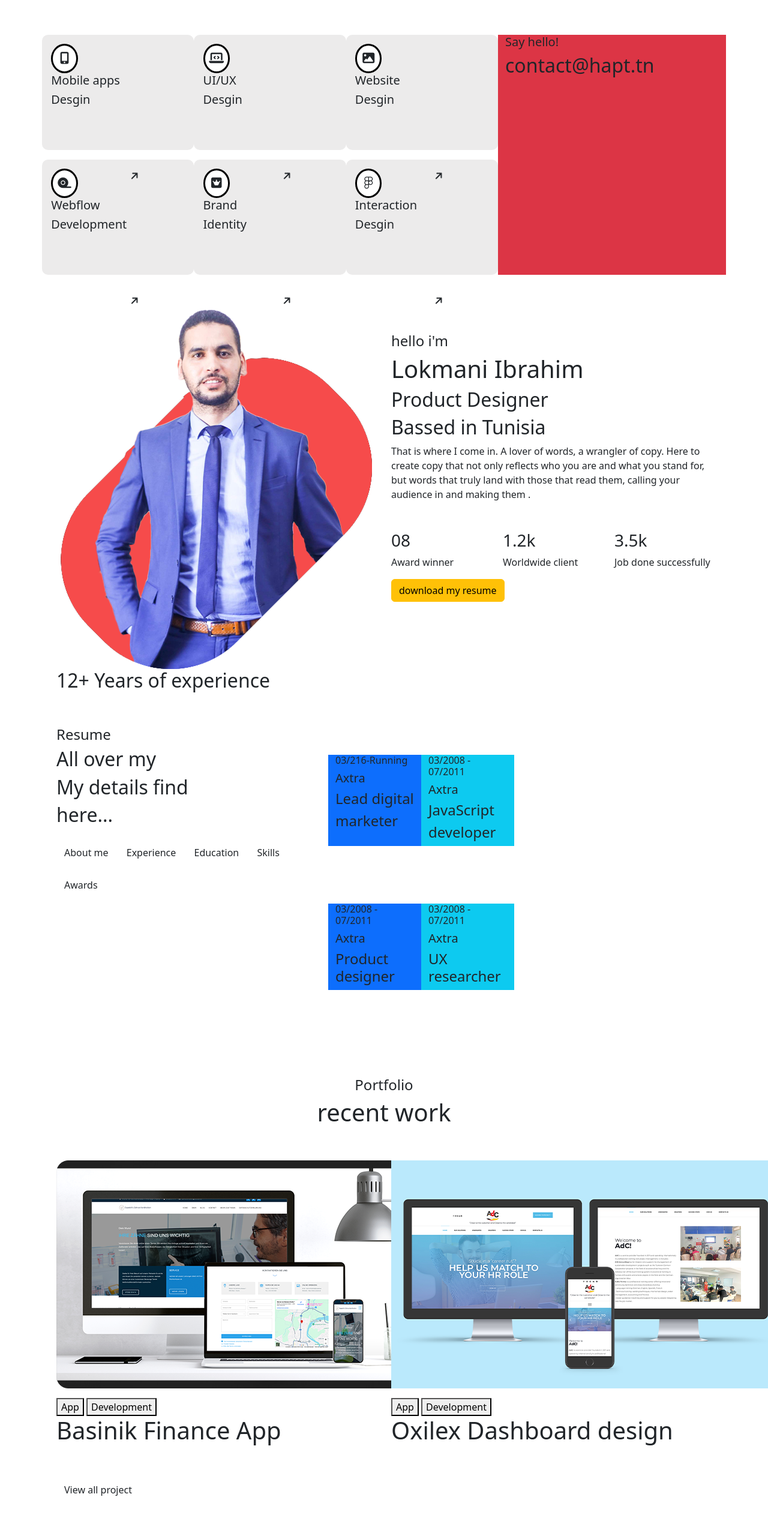
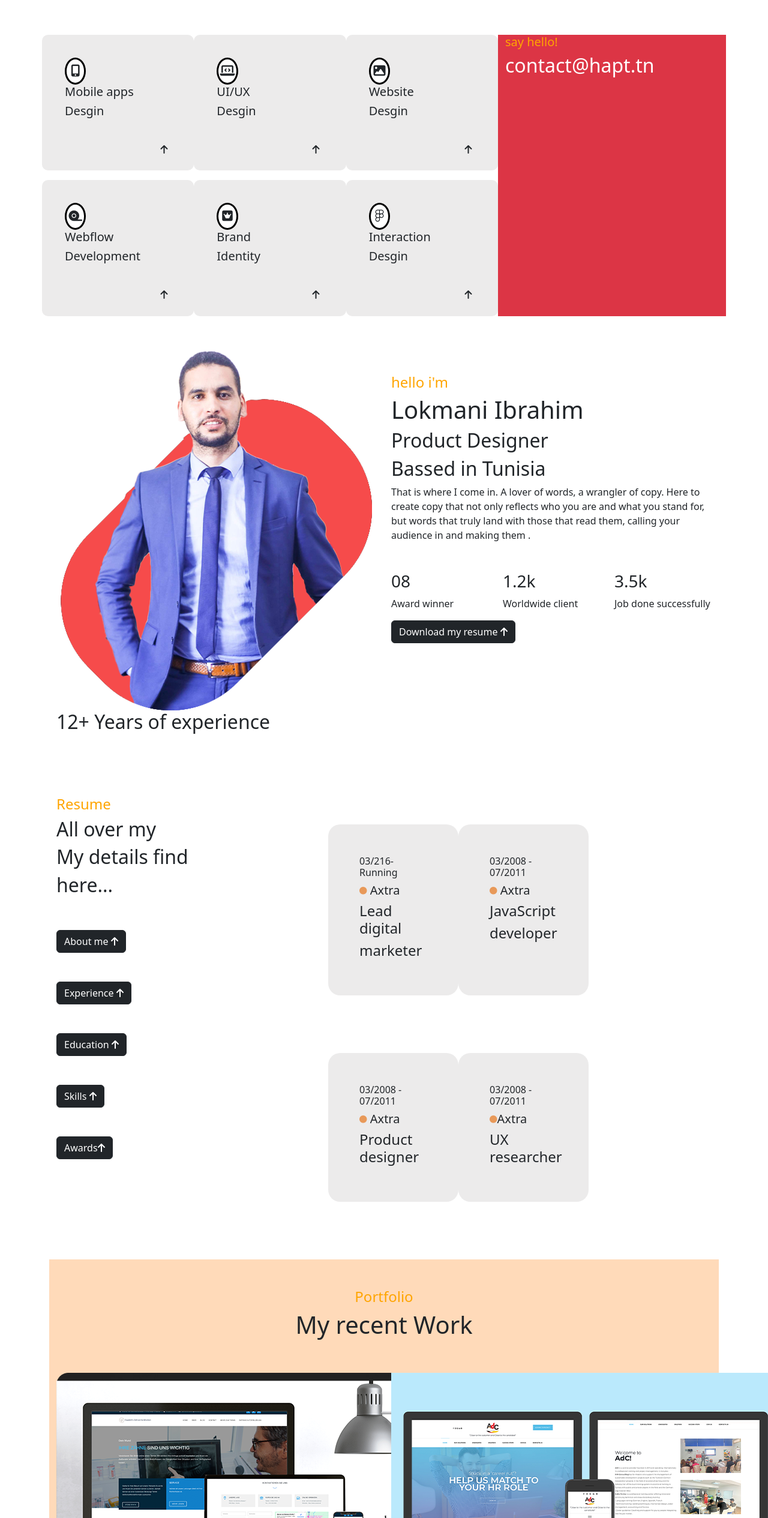
Before and after one commit to amal-jbeniani/project5, a plain HTML site: page index.html in a window 1280 px wide. Shown: the part 150-2680 px from the top of the page at 60% size. Drawn offline with nearby package versions, Linux system fonts and the light colour scheme.

Commit message:
reactif contact

```diff
--- a/css/style.css
+++ b/css/style.css
@@ -1,11 +1,11 @@
 .card-spec{
     background-color: rgb(236, 235, 235);
     border-radius: 10px;
-    padding: 2%;
+    padding: 5%;
 }.card-spec:hover{
     background-color: white;
     border-radius: 10px;
-    padding: 2%;
+    padding: 5%;
     box-shadow: 0px 0px 30px rgba(0, 0 , 0.265);
     color: orange;
 }
@@ -19,7 +19,66 @@ border: black 3px solid;
 text-align: center;
 padding-top: 5%;
 }
-.arrow-pos{
-padding-left: 70%;
-margin-top: 20%;
+.errow-pos{
+ padding-left:90%;
+ margin-top:20%;
+ }
+
+.hello{
+    color: orange;
+
 }
+.contact{
+    color: white;
+    margin-bottom: 80%;
+}
+.hey{
+    color: orange;
+}
+.download:hover{
+        background-color: white;
+        color: black;
+    }
+    .card-resume{
+        background: rgb(236, 235, 235);
+        border-radius: 20px;
+        padding: 8%;
+     }.card-resume:hover {
+        background-color: white;
+        border-radius: 30px;
+        padding: 10%;
+        box-shadow: 0px 0px 30px rgba(0, 0 , 0.265);
+    }
+    .button:hover{
+background-color: black;
+    }
+
+
+.project{
+    background-color: peachpuff;
+}
+.text{
+    color: red;
+    font-size: 70px;
+    margin-bottom: 10%;
+    font-family: Impact, Haettenschweiler, 'Arial Narrow Bold', sans-serif;
+}
+input ,select , textarea{
+    margin-top: 2%;
+    background-color: rgb(236, 235, 235) !important;
+    border: gray 2px solid !important ;
+}
+#but{
+    margin-top: 2%;
+    width: 30%;
+    background-color: black;
+    margin-left: 35%;
+}
+#but:hover{
+    margin-top: 2%;
+    width: 30%;
+    background-color:rgb(236, 235, 235) ;
+    margin-left: 35%;
+    border: 2px gray solid;
+    color: black;
+}
--- a/index.html
+++ b/index.html
@@ -44,25 +44,24 @@
                             <i class="fa-solid fa-mobile-screen-button icon-size"></i>
                             <h5 class="cart-2">Mobile apps </h5>
                             <h5>Desgin</h5>
-                            <i class="fa-solid fa-arrow-up fa-rotate-by arrow-pos" style="--fa-rotate-angle: 45deg;"></i>
-                        </div>
+                            <i class="fa-solid fa-arrow-up fa-bounce errow-pos"></i>
+                         </div>
 <!--end cart 1-->
                         <div class="col-4 card-spec">
                              <i class="fa-solid fa-laptop-code icon-size"></i>
                             <h5> UI/UX
                             </h5>
                             <h5> Desgin</h5>
-                            <i class="fa-solid fa-arrow-up fa-rotate-by arrow-pos" style="--fa-rotate-angle: 45deg;"></i>
-
-                        </div>
+                            <i class="fa-solid fa-arrow-up fa-bounce errow-pos"></i>
+                          </div>
                         <!--end cart 2-->
                         <div class="col-4 card-spec">
                             <i class="fa-solid fa-image icon-size"></i>
                             <h5 class="cart-2"> Website
                             </h5>
                             <h5> Desgin</h5>
-                            <i class="fa-solid fa-arrow-up fa-rotate-by arrow-pos" style="--fa-rotate-angle: 45deg;"></i>
-                        </div>
+                            <i class="fa-solid fa-arrow-up fa-bounce errow-pos"></i>
+                          </div>
                         <!--end cart 3-->
                        </div>
                        <!--end row 1-->
@@ -72,32 +71,28 @@
                             <h5> Webflow
                             </h5>
                             <h5>Development</h5>
-                            <i class="fa-solid fa-arrow-up fa-rotate-by arrow-pos" style="--fa-rotate-angle: 45deg;"></i>
-<!--end cart1-->
+                            <i class="fa-solid fa-arrow-up fa-bounce errow-pos"></i>
                         </div>
                         <div class="col-4 card-spec ">
                             <i class="fa-brands fa-square-web-awesome icon-size"></i>
                             <h5> Brand
                             </h5>
                             <h5> Identity</h5>
-                            <i class="fa-solid fa-arrow-up fa-rotate-by arrow-pos" style="--fa-rotate-angle: 45deg;"></i>
-<!--end cart 2-->
+                            <i class="fa-solid fa-arrow-up fa-bounce errow-pos"></i>
                         </div>
                         <div class="col-4 card-spec">
                             <i class="fa-brands fa-figma icon-size"></i>
                             <h5> Interaction
                             </h5>
                             <h5> Desgin</h5>
-                            <i class="fa-solid fa-arrow-up fa-rotate-by arrow-pos" style="--fa-rotate-angle: 45deg;"></i>
-
+                            <i class="fa-solid fa-arrow-up fa-bounce errow-pos"></i>
                         </div>
                        </div>
                        <!--end cart 3-->
                     </div>
-                    <div class="col-4 bg-danger mt-5">
-                        <h5> Say hello!
-                        </h5>
-                        <h2>contact@hapt.tn</h2>
+                    <div class="col-4 bg-danger mt-5 ">
+                        <h5 class="hello"> say hello! </h5>
+                        <h2 class="contact">contact@hapt.tn</h2>
                     </div>
                     </div>
                     <!--end section service-->
@@ -111,7 +106,7 @@
                                     <i></i>
                                 </div>
                                 <div class="col-6 mt-5">
-                                    <h4 class="hello"> hello i'm </h4>
+                                    <h4 class="hey"> hello i'm </h4>
                                     <h1> Lokmani Ibrahim </h1>
                                     <h2>Product Designer </h2>
                                     <h2>Bassed in Tunisia</h2>
@@ -129,10 +124,8 @@
                                         <h3>3.5k</h3>
                                         <p>Job done successfully</p>
                                        </div>
-
-
-                                    </div>
-                                    <button class="btn btn-warning"> download my resume </button>
+                                            </div>
+                                    <button class="btn btn-dark download"> </i> Download my resume  <i class="fa-solid fa-arrow-up fa-bounce "></i></button>
 
                                 </div>
 
@@ -142,27 +135,27 @@
                     </section>
                     <section>
                         <!--start cart-->
-                        <div class="container">
+                        <div class="container-fluid">
                             <div class="row mt-5">
-                                <div class="col-5">
-                                    <h4 class="service"> Resume</h4>
+                                <div class="col-5 mt-5">
+                                    <h4 class="service hey "> Resume</h4>
                                     <h2>All over my </h2>
                                     <h2>My details find</h2>
                                     <h2> here... </h2>
-                                    <button class="mt-3 btn"> About me </button>
-                                    <button class="mt-3 btn">Experience</button>
-                                    <button class="mt-3 btn"> Education</button>
-                                    <button class="mt-3 btn"> Skills</button>
-                                    <button class="mt-3 btn"> Awards</button>
+                                    <button class="mt-5 btn btn-dark download"> About me  <i class="fa-solid fa-arrow-up fa-bounce "></i> </button><br>
+                                    <button class="mt-5 btn btn-dark download ">Experience <i class="fa-solid fa-arrow-up fa-bounce "></i> </button><br>
+                                    <button class="mt-5 btn  btn-dark download "> Education <i class="fa-solid fa-arrow-up fa-bounce "></i> </button><br>
+                                    <button class="mt-5 btn  btn-dark download "> Skills <i class="fa-solid fa-arrow-up fa-bounce "></i> </button><br>
+                                    <button class="mt-5 btn  btn-dark download "> Awards<i class="fa-solid fa-arrow-up fa-bounce "></i> </button><br>
                                   </div>
                                   <!--end cart 1-->
-                                  <div class="col-5">
+                                  <div class="col-7 mt-5">
                                     <div class="row">
-                                        <div class="col-4 mt-5 mb-5 bg-primary">
+                                        <div class="col-4 mt-5 mb-5  card-resume">
                                          <i></i>
                                         <h6> 03/216-Running
                                         </h6>
-                                        <h5>Axtra
+                                        <h5> <i class="fa-solid fa-circle fa-2xs" style="color: #e89959;"></i> Axtra
                                         </h5>
                                         <h4> Lead digital
                                         </h4>
@@ -170,28 +163,28 @@
                                              </h4>
                                         </div>
                                         <!--end cart2-->
-                                        <div class="col-4 mt-5 mb-5 bg-info">
+                                        <div class="col-4 mt-5 mb-5 card-resume">
                                             <i></i>
                                             <h6>03/2008 - 07/2011
                                            </h6>
-                                            <h5>Axtra</h5>
+                                            <h5> <i class="fa-solid fa-circle fa-2xs" style="color: #e89959;"></i> Axtra</h5>
                                             <h4>JavaScript</h4>
                                             <h4>developer</h4>
                                         </div>
                                        </div>
                                        <!--end cart3-->
                                        <div class="row">
-                                        <div class="col-4 mt-5 mb-5 bg-primary">
+                                        <div class="col-4 mt-5 mb-5  card-resume">
                                          <i></i>
                                         <h6> 03/2008 - 07/2011</h6>
-                                        <h5>Axtra</h5>
+                                        <h5> <i class="fa-solid fa-circle fa-2xs" style="color: #e89959;"></i> Axtra</h5>
                                         <h4> Product designer </h4>
                                         </div>
-                                        <div class="col-4 mt-5 mb-5 bg-info">
+                                        <div class="col-4 mt-5 mb-5 card-resume">
                                             <i></i>
                                             <h6>03/2008 - 07/2011
                                              </h6>
-                                            <h5>Axtra
+                                            <h5> <i class="fa-solid fa-circle fa-2xs" style="color: #e89959;"></i>Axtra
                                           </h5>
                                             <h4>UX researcher</h4>
                                          </div>
@@ -200,32 +193,30 @@
                         </div>
                     </section>
                     <section>
-                        <div class="container">
+                        <div class="container project">
                             <div class="row mt-5">
                                 <div class="col mt-5">
-                                    <h4 class="text-center">Portfolio</h4>
-                                    <h1 class="text-center"> recent work</h1>
+                                    <h4 class="text-center hey">Portfolio</h4>
+                                    <h1 class="text-center">My recent Work</h1>
                                  </div>
                             </div>
                             <div class="row">
                                 <div class="col-6 mt-5 mb-5">
                                     <img src="image/project1.png" alt="">
-                                    <button class="mt-3" > App </button>
+                                    <button class="mt-3 button" > App </button>
                                     <button class="mt-3">Development</button>
-                                    <h1>Basinik Finance App</h1>
+                                    <h3>Basinik Finance App <i class="fa-solid fa-arrow-up fa-bounce"></i> </h3>
                                 </div>
                                 <div class="col-6 mt-5 mb-5">
                                     <img src="image/project2.png" alt="">
                                     <button class="mt-3"> App</button>
                                     <button class="mt-3"> Development</button>
-                                    <h1>Oxilex Dashboard design</h1>
+                                    <h1>Oxilex Dashboard design <i class="fa-solid fa-arrow-up fa-bounce"></i> </h1>
                                 </div>
+                                <div class="col">
+                                 <button class="text-center btn btn-dark download"> View all project</button>
                             </div>
-                            <div class="row">
-                                <div class="col">
-                                    <button class="text-center btn"> View all project</button>
-
-                                </div>
+                             </div>
                             </div>
                             </div>
                         </div>
```
Also changed, not shown: contact.html (+57 -1 lines).
